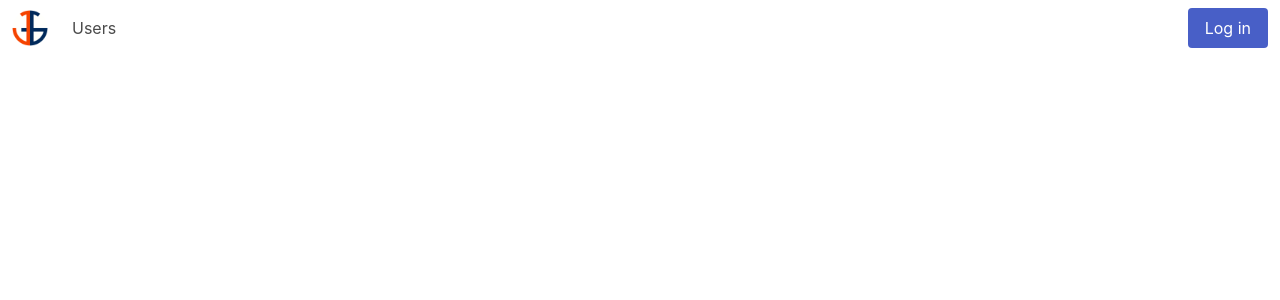
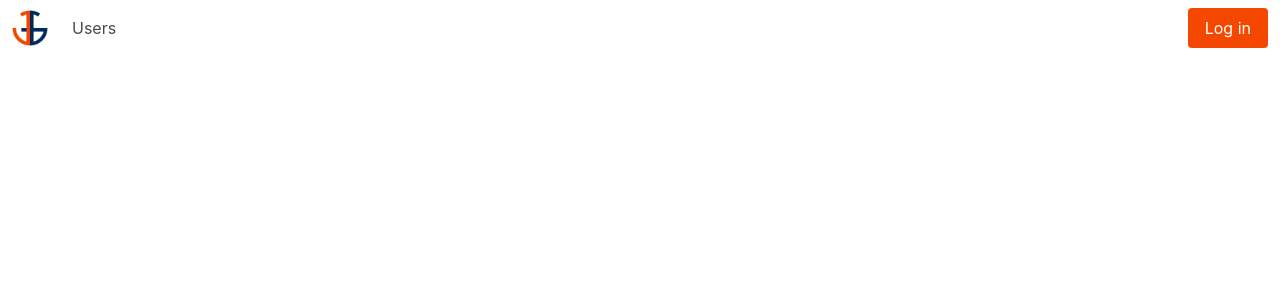
Before and after one commit to JacobSNGoodwin/react-go-graphql, a React (Create React App) app in the folder client/: page / in a window 1280 px wide. Shown: the top 300 px of the page. Built offline with nearby package versions, Linux system fonts and the light colour scheme; the HTML template or start-up script is replaced by a standard one.

Commit message:
Add some brand colors

```diff
--- a/client/src/App.scss
+++ b/client/src/App.scss
@@ -1,22 +1,10 @@
 $navbar-height: 3.5rem;
 $navbar-item-img-max-height: 2.25rem;
 
+$primary: #002d5b;
+$secondary: #f44800;
+$success: #00af37;
+$warning: #45009e;
+$link: $secondary;
+
 @import "~bulma/bulma.sass";
-
-.loader {
-  border: 16px solid #f3f3f3; /* Light grey */
-  border-top: 16px solid $primary;
-  border-radius: 50%;
-  width: 120px;
-  height: 120px;
-  animation: spin 2s linear infinite;
-}
-
-@keyframes spin {
-  0% {
-    transform: rotate(0deg);
-  }
-  100% {
-    transform: rotate(360deg);
-  }
-}
```
